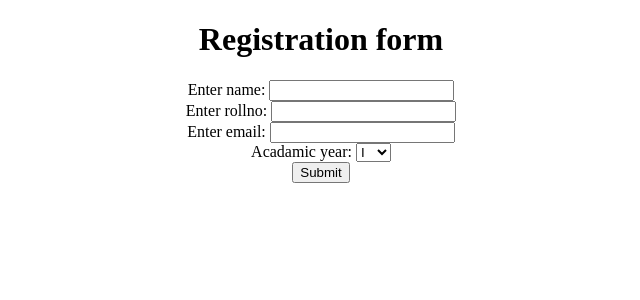
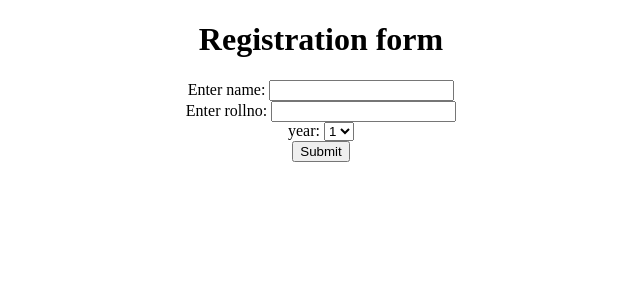
Before and after one commit to Badramrajuvyshnavi/Jenkins, a Flask app: page / in a window 1280 px wide. Shown: the top 300 px of the page, without its empty margins (319-959 px from the left). Run offline with Flask 3, Linux system fonts and the light colour scheme.

Commit message:
Update form.html

```diff
--- a/templates/form.html
+++ b/templates/form.html
@@ -12,14 +12,12 @@
             Enter rollno: <input name="rollno" type="text">
             <br>
 
-            Enter email: <input name="email" type="email">
-            <br>
-            Acadamic year:
+            year:
             <select id="year" name="year">
-                <option value="1">I</option>
-                <option value="2">II</option>
-                <option value="3">III</option>
-                <option value="4">IV</option>
+                <option value="1">1</option>
+                <option value="2">2</option>
+                <option value="3">3</option>
+                <option value="4">4</option>
             </select>
             <br>
             <input type="submit">
```
